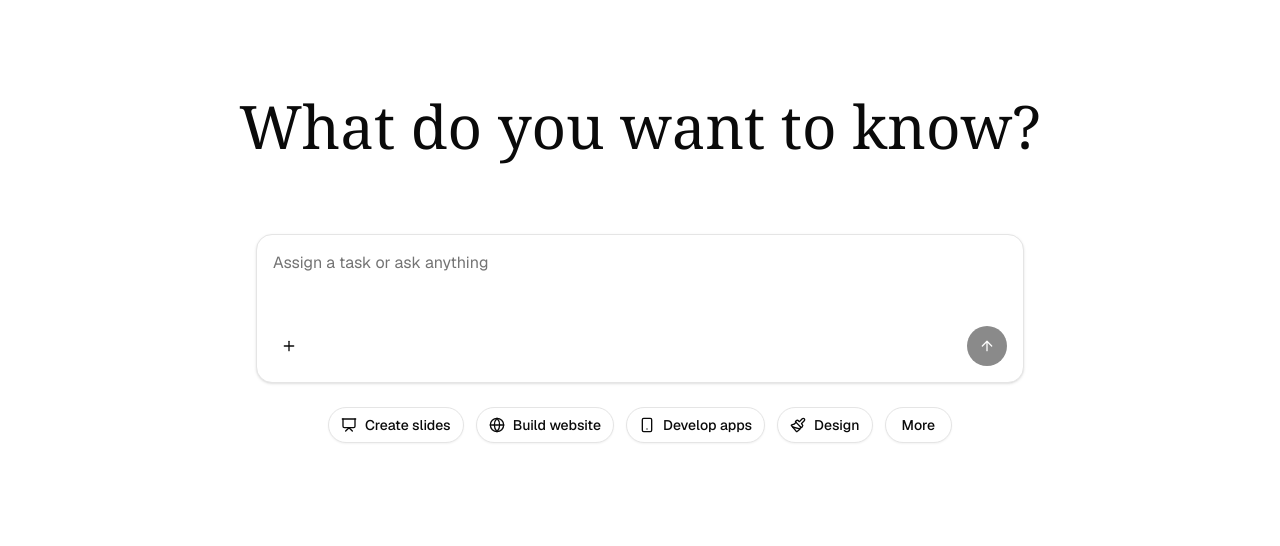
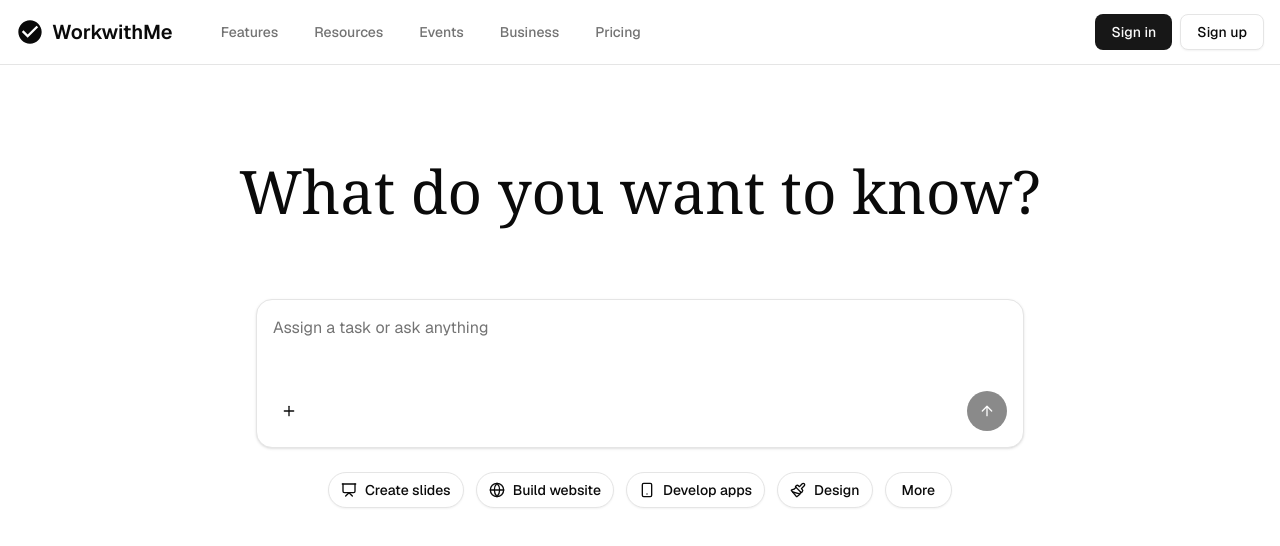
Before and after one commit to ismdfaru-coder/newworkwithme8, a Next.js app: page / in a window 1280 px wide. Shown: the top 546 px of the page. Built offline with nearby package versions, Linux system fonts and the light colour scheme.

Commit message:
feat: add Header component to homepage
Integrate existing Header with Sign in/Sign up buttons.

```diff
--- a/app/page.tsx
+++ b/app/page.tsx
@@ -1,8 +1,10 @@
+import { Header } from "@/components/header"
 import { HeroSection } from "@/components/hero-section"
 
 export default function Home() {
   return (
     <main className="min-h-screen bg-background">
+      <Header />
       <HeroSection />
     </main>
   )
```
